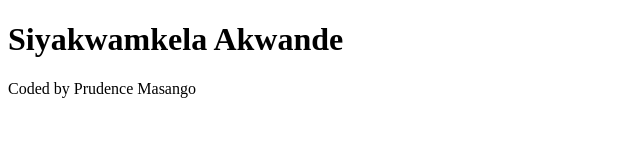
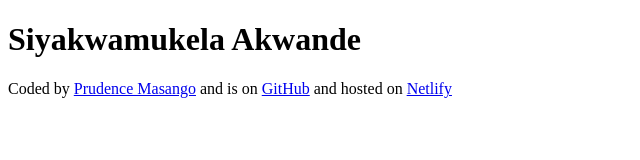
Before and after one commit to PrudenceMasango/PruDev, a plain HTML site: page index.html in a window 1280 px wide. Shown: the whole page, without its empty margins (0-640 px from the left). Drawn offline with Linux system fonts and the light colour scheme.

Commit message:
Added links to the footer

```diff
--- a/index.html
+++ b/index.html
@@ -1,12 +1,19 @@
 <!DOCTYPE html>
 <html lang="en">
+
 <head>
     <meta charset="UTF-8">
     <meta name="viewport" content="width=device-width, initial-scale=1.0">
     <title>Ezezulu</title>
 </head>
+
 <body>
-    <h1>Siyakwamkela Akwande</h1>
-    <footer>Coded by Prudence Masango</footer>
+    <h1>Siyakwamukela Akwande</h1>
+    <footer>Coded by
+        <a href="https://github.com/PrudenceMasango" target="_blank">Prudence Masango</a> and is on <a
+            href="https://github.com/PrudenceMasango/PruDev" target="_blank">GitHub</a> and hosted on <a
+            href="https://prudev-app.netlify.app/" target="_blank">Netlify</a>
+    </footer>
 </body>
+
 </html>
```
